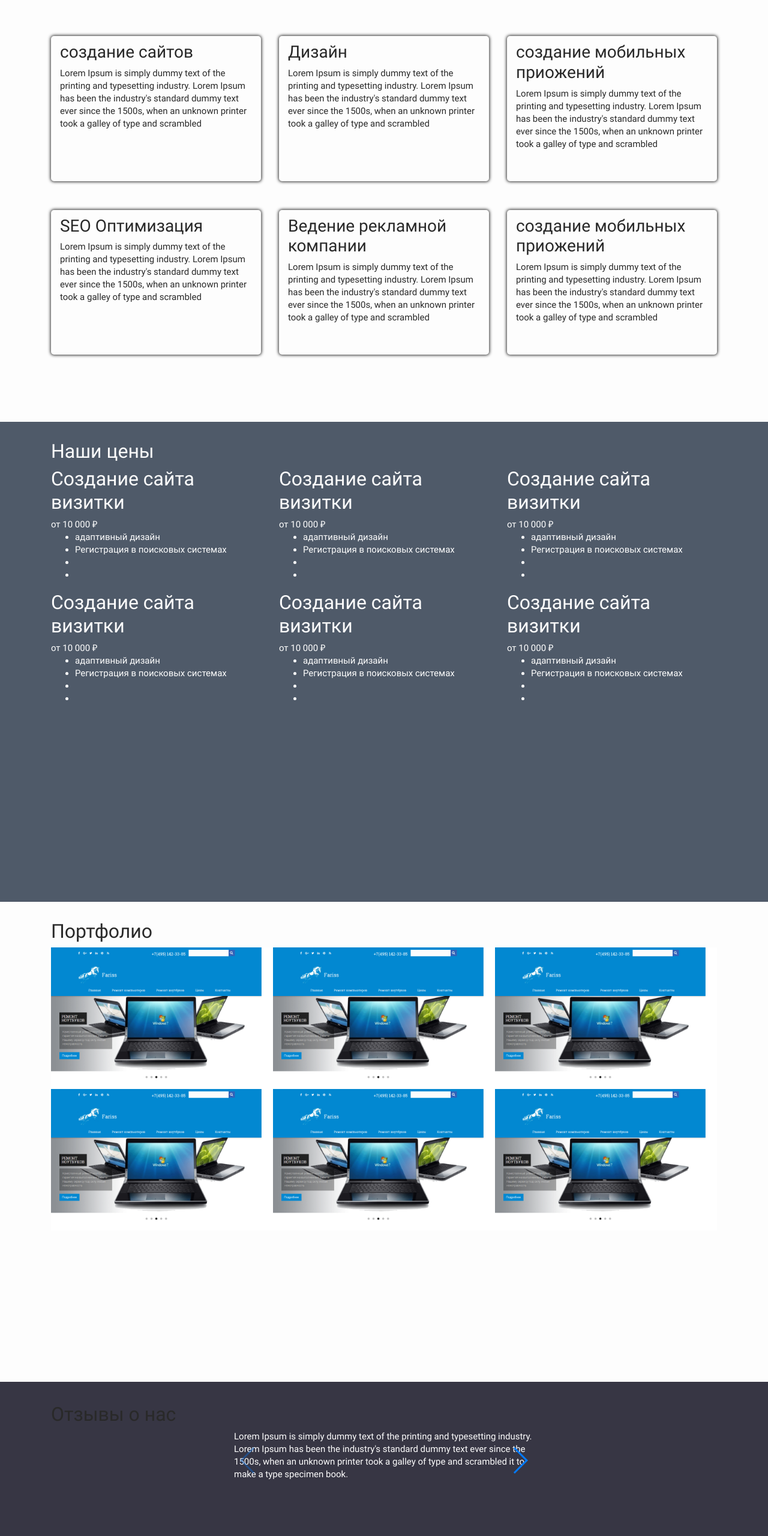
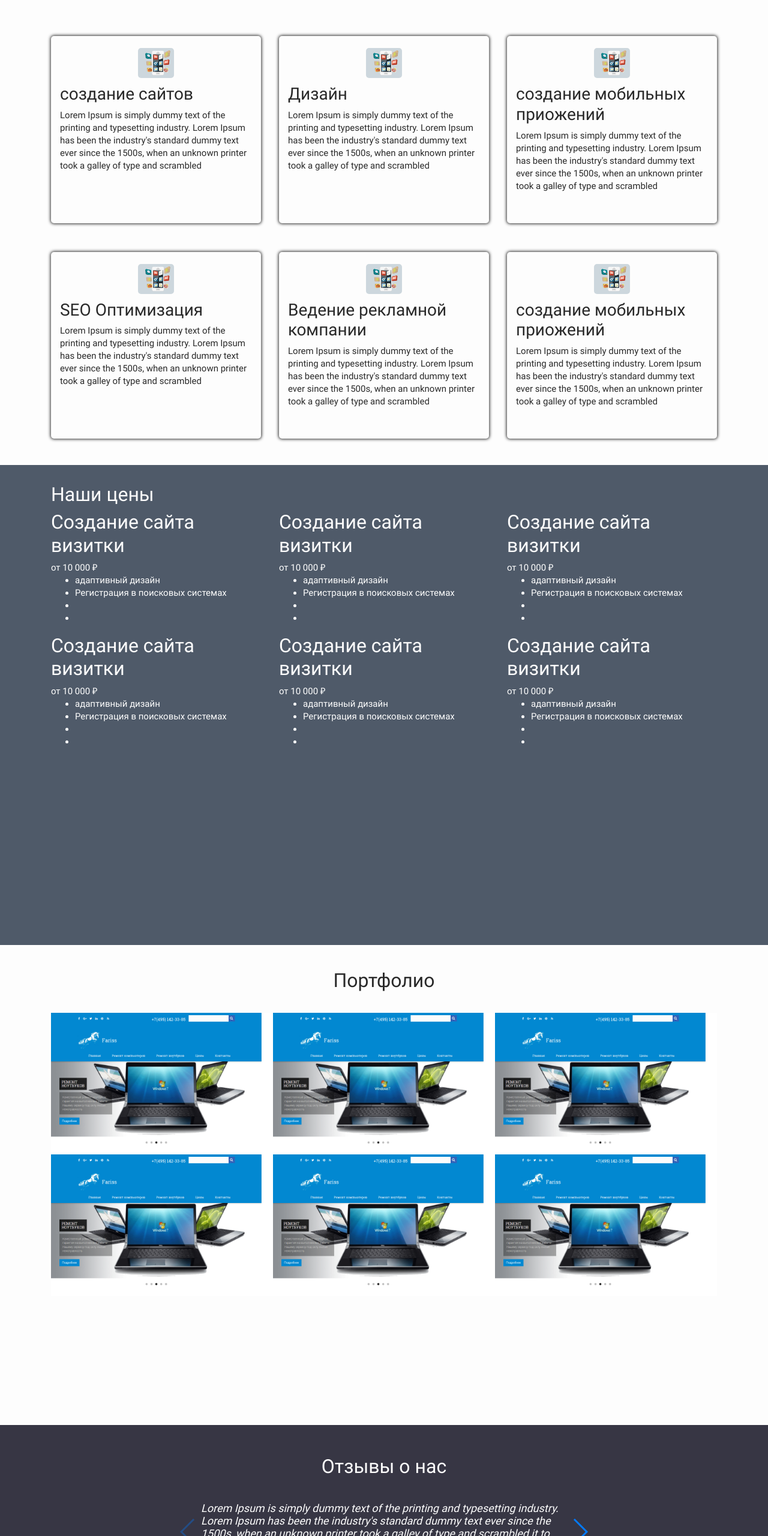
Before and after one commit to hramn1/Webinc, a website: page index.html in a window 1280 px wide. Shown: the part 897-3457 px from the top of the page at 60% size. Drawn offline with nearby package versions, Linux system fonts and the light colour scheme; files that its build step writes are made by us from their sources; animation ran at ten frames a second.

Commit message:
правки

```diff
--- a/index.html
+++ b/index.html
@@ -183,7 +183,7 @@
         </div>
     </div>
   </section>
-  <section class="our-potfolio">
+  <section class="our-portfolio">
     <div class="container">
       <h2 class="our-portfolio__title">
         Портфолио
@@ -207,30 +207,31 @@
         <div class="swiper-slide">
           <div class="testemonial-item">
             <blockquote class="testemonial-item__text">
-              Lorem Ipsum is simply dummy text of the printing and typesetting industry. Lorem Ipsum has been the industry's standard dummy text ever since the 1500s, when an unknown printer took a galley of type and scrambled it to make a type specimen book.
+              <i>Lorem Ipsum is simply dummy text of the printing and typesetting industry. Lorem Ipsum has been the industry's standard dummy text ever since the 1500s, when an unknown printer took a galley of type and scrambled it to make a type specimen book.</i>
             </blockquote>
           </div>
         </div>
         <div class="swiper-slide">
           <div class="testemonial-item">
           <blockquote class="testemonial-item__text">
-            Lorem Ipsum is simply dummy text of the printing and typesetting industry. Lorem Ipsum has been the industry's standard dummy text ever since the 1500s, when an unknown printer took a galley of type and scrambled it to make a type specimen book.
+            <i>Lorem Ipsum is simply dummy text of the printing and typesetting industry. Lorem Ipsum has been the industry's standard dummy text ever since the 1500s, when an unknown printer took a galley of type and scrambled it to make a type specimen book.</i>
           </blockquote>
         </div>
         </div>
         <div class="swiper-slide">          <div class="testemonial-item">
           <blockquote class="testemonial-item__text">
-            Lorem Ipsum is simply dummy text of the printing and typesetting industry. Lorem Ipsum has been the industry's standard dummy text ever since the 1500s, when an unknown printer took a galley of type and scrambled it to make a type specimen book.
+            <i>Lorem Ipsum is simply dummy text of the printing and typesetting industry. Lorem Ipsum has been the industry's standard dummy text ever since the 1500s, when an unknown printer took a galley of type and scrambled it to make a type specimen book.</i>
           </blockquote>
         </div></div>
         <div class="swiper-slide">          <div class="testemonial-item">
           <blockquote class="testemonial-item__text">
-            Lorem Ipsum is simply dummy text of the printing and typesetting industry. Lorem Ipsum has been the industry's standard dummy text ever since the 1500s, when an unknown printer took a galley of type and scrambled it to make a type specimen book.
+            <i>Lorem Ipsum is simply dummy text of the printing and typesetting industry. Lorem Ipsum has been the industry's standard dummy text ever since the 1500s, when an unknown printer took a galley of type and scrambled it to make a type specimen book.</i>
           </blockquote>
         </div></div>
-        <div class="swiper-slide">          <div class="testemonial-item">
+        <div class="swiper-slide">
+          <div class="testemonial-item">
           <blockquote class="testemonial-item__text">
-            Lorem Ipsum is simply dummy text of the printing and typesetting industry. Lorem Ipsum has been the industry's standard dummy text ever since the 1500s, when an unknown printer took a galley of type and scrambled it to make a type specimen book.
+            <i>Lorem Ipsum is simply dummy text of the printing and typesetting industry. Lorem Ipsum has been the industry's standard dummy text ever since the 1500s, when an unknown printer took a galley of type and scrambled it to make a type specimen book.</i>
           </blockquote>
         </div></div>
       </div>
@@ -240,7 +241,7 @@
     </div>
   </section>
   <section class="callback-main">
-    <h2 class="callback-main__title">Заказать сай у нас</h2>
+    <h2 class="callback-main__title">Заказать сайт у нас</h2>
     <div class="container">
       <form action="#" class="feedback">
         <input type="text" placeholder="Имя">
--- a/sass/blocks/our-portfolio.scss
+++ b/sass/blocks/our-portfolio.scss
@@ -1,6 +1,10 @@
-.our-potfolio{
+.our-portfolio{
   min-height: 100vh;
   padding: 30px 0 40px;
+  &__title{
+    text-align: center;
+    margin: 10px 0 35px;
+  }
 }
 
 .portfolio-site{
--- a/sass/blocks/our-service.scss
+++ b/sass/blocks/our-service.scss
@@ -13,5 +13,18 @@
     height: 100%;
     box-shadow: 0 0 5px 1px $black;
     border-radius: 5px;
+    position: relative;
+    &::before{
+      position: relative;
+      display: block;
+      content: "";
+      width: 60px;
+      height: 50px;
+      border-radius: 5px;
+      margin: 10px auto;
+      -webkit-background-size: cover;
+      background-size: cover;
+      background-image: url(../img/mobilePR-icon.png);
+    }
   }
 }
--- a/sass/blocks/testimonials.scss
+++ b/sass/blocks/testimonials.scss
@@ -2,10 +2,22 @@
   min-height: 50vh;
   background-color: $bg-main;
   padding: 35px 0 45px;
+  color: $white;
+  &__title{
+    display: block;
+    text-align: center;
+    margin: 15px 0 30px;
+  }
 }
 .swiper-container--testemonial{
-  max-width: 500px;
+  max-width: 700px;
   color: $white;
   margin: 10px 0;
   padding: 30px 0 40px;
 }
+.testemonial-item{
+  padding: 10px  45px 10px;
+  &__text{
+    font-size: 120%;
+  }
+}
```
Also changed, not shown: img/mobilePR-icon.png (added).
